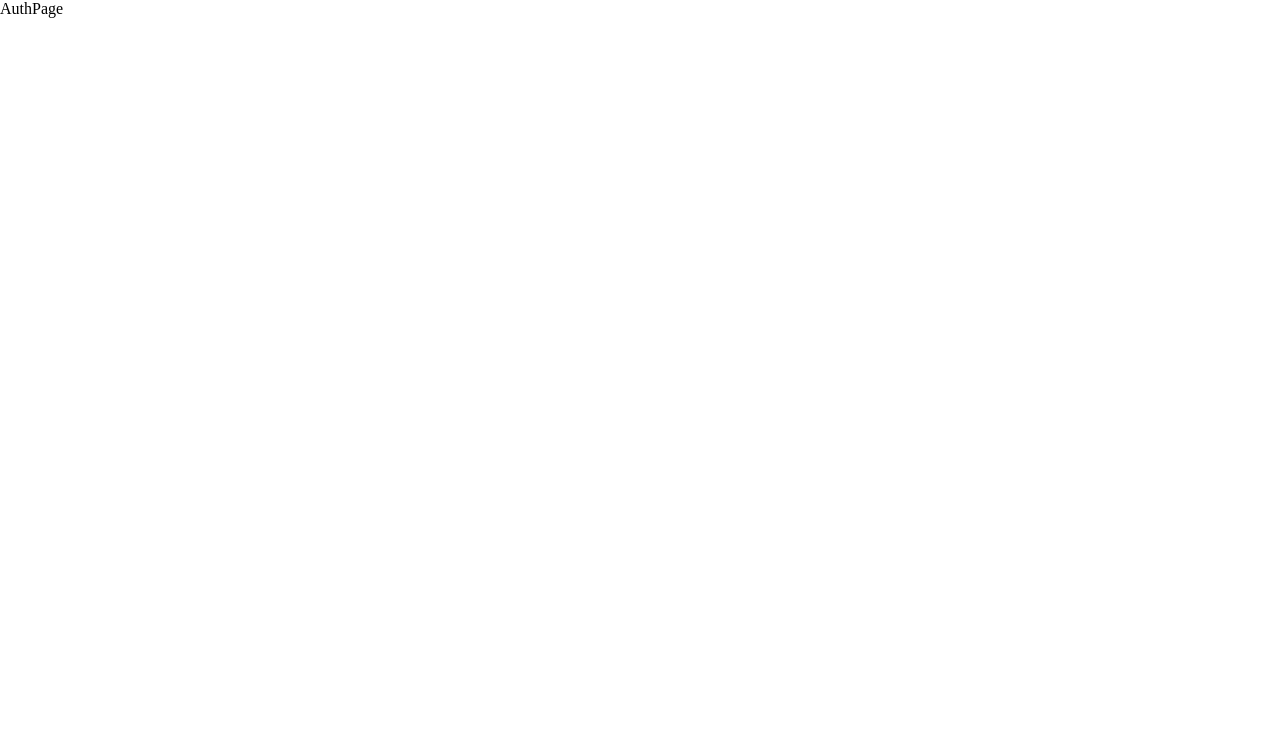
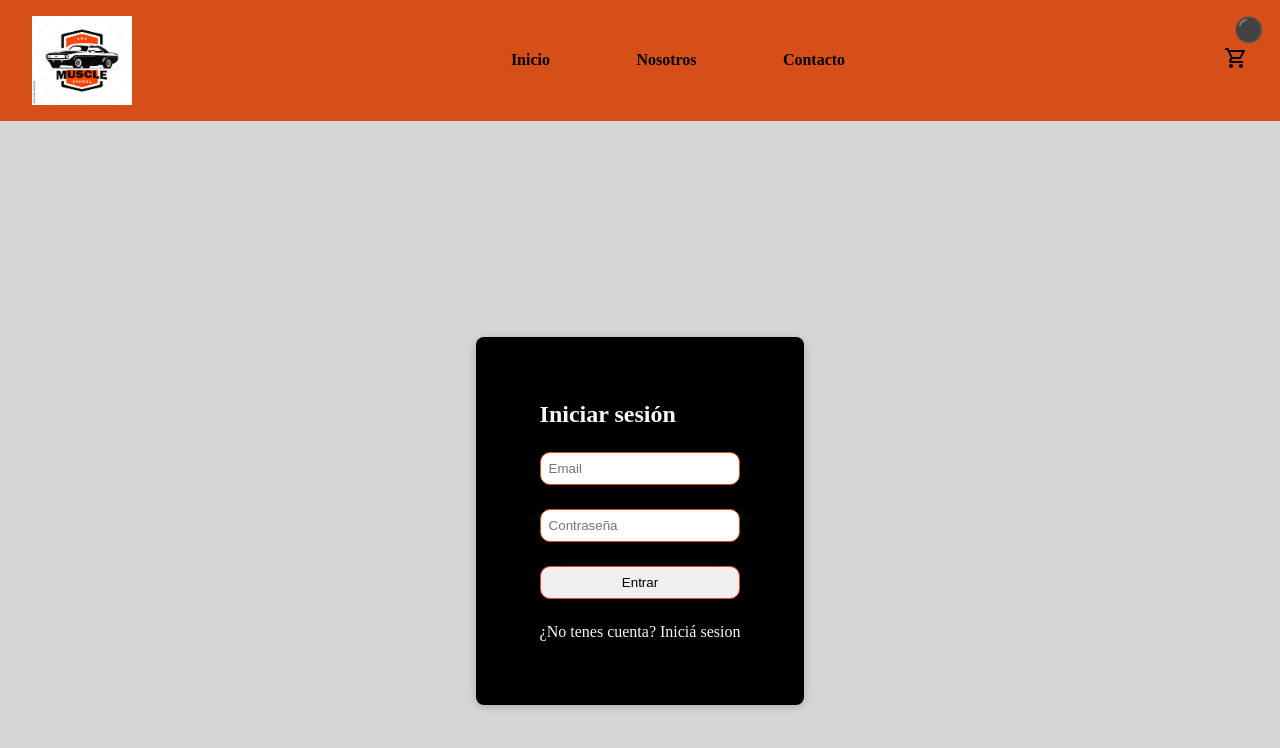
Before and after one commit to bermudezfran/Desafio-integrador-2, a React (Vite) app: page /auth in a window 1280 px wide. Shown: the top 748 px of the page. Built offline with nearby package versions, Linux system fonts and the light colour scheme.

Commit message:
feat: add styles to auth

```diff
--- /dev/null
+++ b/src/components/ProtectedRoute.jsx
@@ -0,0 +1,5 @@
+import { Navigate } from 'react-router-dom'
+
+export default function ProtectedRoute({ isAllowed, children }) {
+  return isAllowed ? children : <Navigate to="/auth" replace />
+}
--- a/src/pages/AuthPage.jsx
+++ b/src/pages/AuthPage.jsx
@@ -1,7 +1,65 @@
-import React from 'react'
+import { useState } from 'react'
+import { useNavigate } from 'react-router-dom'
+import { useAuthStore } from '../stores/useAuthStore'
+import { Header } from '../components/Header'
 
-export const AuthPage = () => {
-  return (
-    <div>AuthPage</div>
+export default function AuthPage() {
+  const navigate = useNavigate()
+  const login = useAuthStore((state) => state.login)
+  const [email, setEmail] = useState('')
+  const [password, setPassword] = useState('')
+  const [name, setName] = useState('');
+  const [error, setError] = useState(null);
+  const [theme, setTheme] = useState(localStorage.getItem("theme") || "light");
+  const [register, setRegister] = useState(false);
+
+  const toggleTheme = () => {
+    setTheme((prevTheme) => (prevTheme === "light" ? "dark" : "light"));
+  };
+
+  const handleSubmit = async (e) => {
+    e.preventDefault()
+    try {
+      await login(email, password)
+      navigate('/')
+    } catch (err) {
+      setError(err.response?.data?.message || 'Error al iniciar sesión')
+    }
+  }
+
+  return (<>
+    <Header theme={theme} onToggleTheme={toggleTheme} />
+    <div className='container-auth'>
+    <form onSubmit={handleSubmit} className="login-form">
+      <h2>Iniciar sesión</h2>
+      {error && <p className="error">{error}</p>}
+      {
+        register && (
+            <input className='input' placeholder='nombre' type='text' value={name} onChange={e => setName(e.target.value)} required />
+        )
+      }
+      <input
+      className='input'
+        type="email"
+        placeholder="Email"
+        value={email}
+        onChange={e => setEmail(e.target.value)}
+        required
+      />
+      <input
+      className='input'
+        type="password"
+        placeholder="Contraseña"
+        value={password}
+        onChange={e => setPassword(e.target.value)}
+        required
+      />
+      <button type="submit" className='button-submit'>Entrar</button>
+      <p>
+        ¿No tenes cuenta? <span className='register' onClick={() => setRegister((e) => !e)}>{register ?  'Regístrate' : 'Iniciá sesion'}</span>
+      </p>
+    </form>
+    </div>
+    </>
   )
 }
--- a/src/routes/Route.jsx
+++ b/src/routes/Route.jsx
@@ -4,7 +4,7 @@ import { ContactoPage } from "../pages/ContactoPage";
 import { NosotrosPage } from "../pages/NosotrosPage";
 import { Dashboard } from "../pages/Dashboard";
 import { CarritoPage } from "../pages/CarritoPage";
-import { AuthPage } from "../pages/AuthPage";
+import AuthPage from "../pages/AuthPage";
 
 export default function IndexRoute() {
     return (
--- a/src/sass/main.scss
+++ b/src/sass/main.scss
@@ -5,6 +5,7 @@
 @use './layout/footer';
 @use './pages/contacto';
 @use './pages/nosotros';
+@use './pages/auth';
 @use './themes/theme';
 @use './components/background';
 @use './components/button';
--- /dev/null
+++ b/src/sass/pages/_auth.scss
@@ -0,0 +1,48 @@
+@use "../base/variables";
+
+.container-auth {
+    display: flex;
+    flex-direction: column;
+    align-items: center;
+    justify-content: center;
+    height: 100vh;
+    background-color: variables.$color-5;;
+}
+
+.login-form {
+    display: flex;
+    flex-direction: column;
+    gap: 1.5rem;
+    padding: 4rem;
+    background-color: variables.$color-1;
+    color: variables.$color-4;
+    border-radius: 8px;
+    box-shadow: 0 2px 8px rgba(0, 0, 0, 0.2);
+}
+
+.input {
+    padding: 8px;
+    border: 1px solid variables.$color-3;
+    border-radius: 10px;
+}
+
+.button-submit {
+    padding: 8px;
+    border: 1px solid variables.$color-3;
+    border-radius: 10px;
+    cursor: pointer;
+}
+
+.button-submit:hover {
+    background-color: variables.$color-3;
+    color: variables.$color-1;
+}
+
+.register {
+    cursor: pointer;
+}
+
+.register:hover {
+    text-decoration: underline;
+    color: variables.$color-3;
+}
--- a/src/stores/useAuthStore.js
+++ b/src/stores/useAuthStore.js
@@ -1,4 +1,4 @@
-import create from "zustand";
+import {create} from "zustand";
 import Cookies from "js-cookie";
 import api from "../services/api";
 
```
